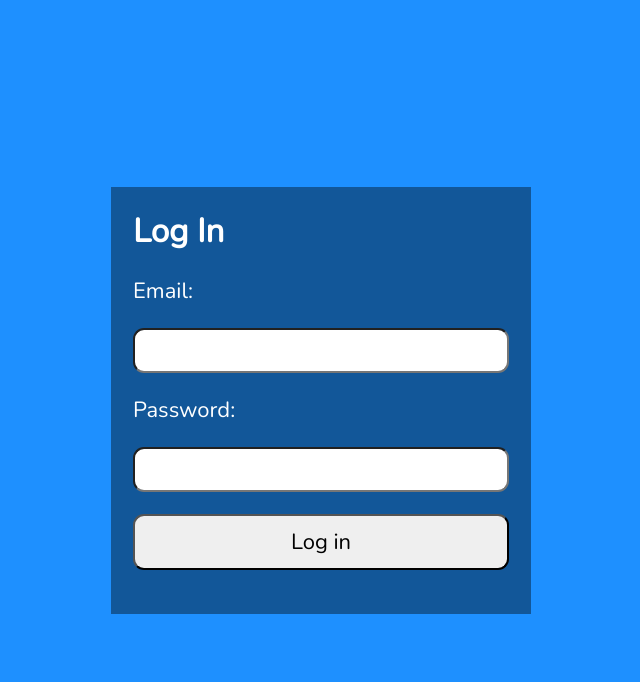
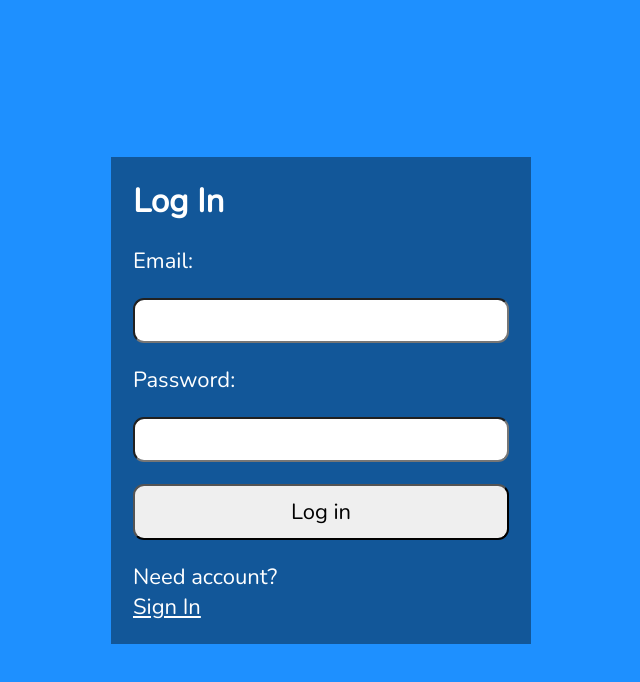
Before and after one commit to MarcinProgramista/notes_frontend, a React (Vite) app: page / in a window 1280 px wide. Shown: the top 682 px of the page, without its empty margins (319-959 px from the left). Built offline with nearby package versions, Linux system fonts and the light colour scheme.

Commit message:
Add paragraph with info if need account

```diff
--- a/src/components/Login/Login.jsx
+++ b/src/components/Login/Login.jsx
@@ -4,6 +4,8 @@ import SectionWrapper from "../SectionWrapperFrom/SectionWrapper";
 import ParagraphError from "../ParagraphErrorFrom/ParagraphErrorFrom";
 import FormWrapperRegisterLogin from "../FormWrapperRegisterLogin/FormWrapperRegisterLogin";
 import StyledButtonRegisterLogin from "../StyledButtonRegirsterLogin/StyledButtonRegirsterLOgin";
+import StyledSpanRegisterLogin from "../StyledSpanRegisterLogin/StyledSpanRegirsterLogin";
+import StyledHrefRegisterLogin from "../StyledHrefRegisterLogin/StyledHrefRegisterLogin";
 
 const LabelWrapper = styled.label`
   margin-top: 1rem;
@@ -57,6 +59,14 @@ const Login = () => {
         />
         <StyledButtonRegisterLogin>Log in</StyledButtonRegisterLogin>
       </FormWrapperRegisterLogin>
+      <p>
+        Need account?
+        <br />
+        <StyledSpanRegisterLogin className="line">
+          {/*put router link here*/}
+          <StyledHrefRegisterLogin href="#">Sign In</StyledHrefRegisterLogin>
+        </StyledSpanRegisterLogin>
+      </p>
     </SectionWrapper>
   );
 };
```
